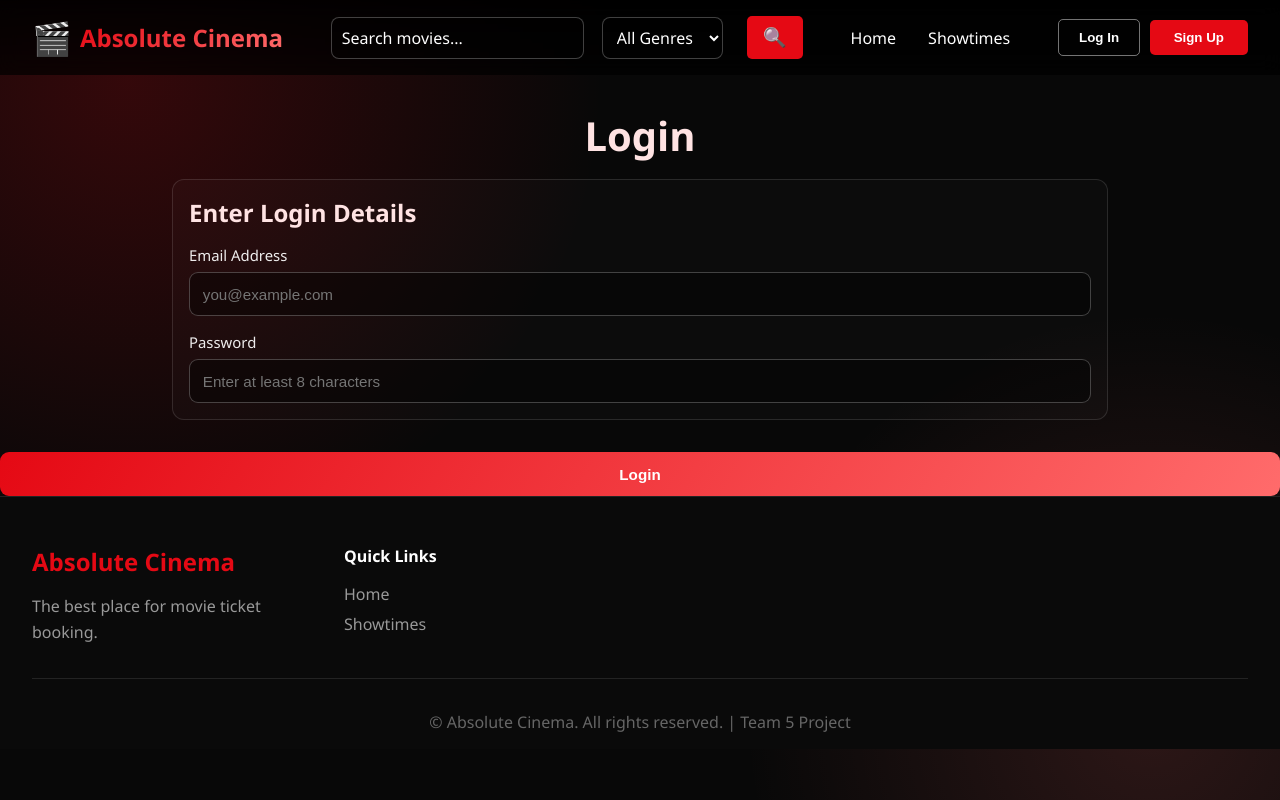
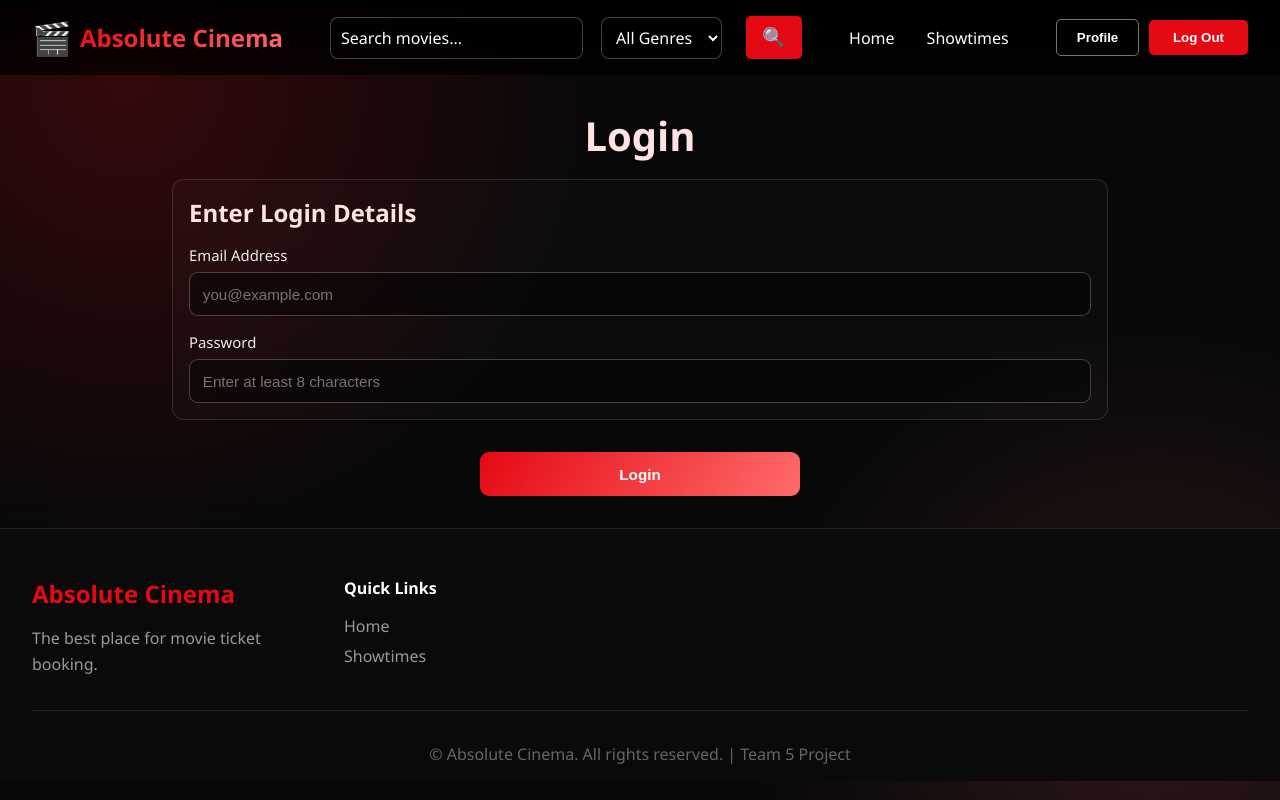
Before and after one commit to nickstoni/Team_5_Cinema_E-Booking_System, a React (Create React App) app in the folder frontend/: page /login in a window 1280 px wide. Built offline with nearby package versions, Linux system fonts and the light colour scheme.

Commit message:
Adjusted login page css and changed navbar functionality to work with user auth demo

```diff
--- a/frontend/src/components/layout/Navbar.js
+++ b/frontend/src/components/layout/Navbar.js
@@ -6,6 +6,7 @@ import '../../styles/layout/Navbar.css';
 function Navbar({ onSearch, onGenreChange }) {
   const [searchQuery, setSearchQuery] = useState('');
   const [genre, setGenre] = useState("");
+  const [loggedIn, setLoggedIn] = useState(true); // Placeholder for auth state
 
   const handleSearch = (e) => {
     e.preventDefault();
@@ -64,7 +65,14 @@ function Navbar({ onSearch, onGenreChange }) {
           <li><Link to="/">Home</Link></li>
           <li><Link to="/showtimes">Showtimes</Link></li>
         </ul>
-
+        {loggedIn ? (
+          <div className="auth-buttons">
+            <Link to="*" className="signin-link">
+              <button className="login-btn">Profile</button>
+            </Link>
+            <button className="signin-btn">Log Out</button>
+          </div>
+        ) : (
           <div className="auth-buttons">
             <Link to="/login" className="signin-link">
               <button className="login-btn">Log In</button>
@@ -73,6 +81,7 @@ function Navbar({ onSearch, onGenreChange }) {
               <button className="signin-btn">Sign Up</button>
             </Link>
           </div>
+        )}
       </div>
     </nav>
   );
--- a/frontend/src/components/login/LoginPage.js
+++ b/frontend/src/components/login/LoginPage.js
@@ -7,7 +7,7 @@ import {useState} from 'react';
 
 function LoginPage() {
     const [formData, setFormData] = useState(EMPTY_FORM_DATA);
-    //const [isLoading, setIsLoading] = useState(false);
+    const [isLoading, setIsLoading] = useState(false);
     //const [error, setError] = useState('');
     //const navigate = useNavigate();
 
@@ -26,9 +26,11 @@ function LoginPage() {
                 <h1>Login</h1>
                 <LoginSection formData={formData} onInputChange={handleInputChange} />
             </main>
-            <button type="submit" className="primary-btn full-width">
-                Login
-            </button>
+            <div className="submit-section">
+                <button type="submit" className="submit-button" disabled={isLoading}>
+                    {isLoading ? 'Logging In...' : 'Login'}
+                </button>
+            </div>
             <Footer />
         </div>
     )
--- a/frontend/src/styles/login/LoginPage.css
+++ b/frontend/src/styles/login/LoginPage.css
@@ -36,3 +36,23 @@ h2 {
     flex-direction: column;
     gap: 1rem;
 }
+
+.submit-section {
+    display: flex;
+    justify-content: center;
+    padding-bottom: 2rem;
+}
+
+.submit-button {
+  width: 25%;
+  border: none;
+  border-radius: 9px;
+  height: 44px;
+  padding: 0 1rem;
+  background: linear-gradient(120deg, #e50914, #ff6b6b);
+  color: #fff;
+  font-size: 0.95rem;
+  font-weight: 700;
+  cursor: pointer;
+  transition: transform 0.15s ease, opacity 0.2s ease;
+}
```
Lines whose indentation alone changed are shown as unchanged.
